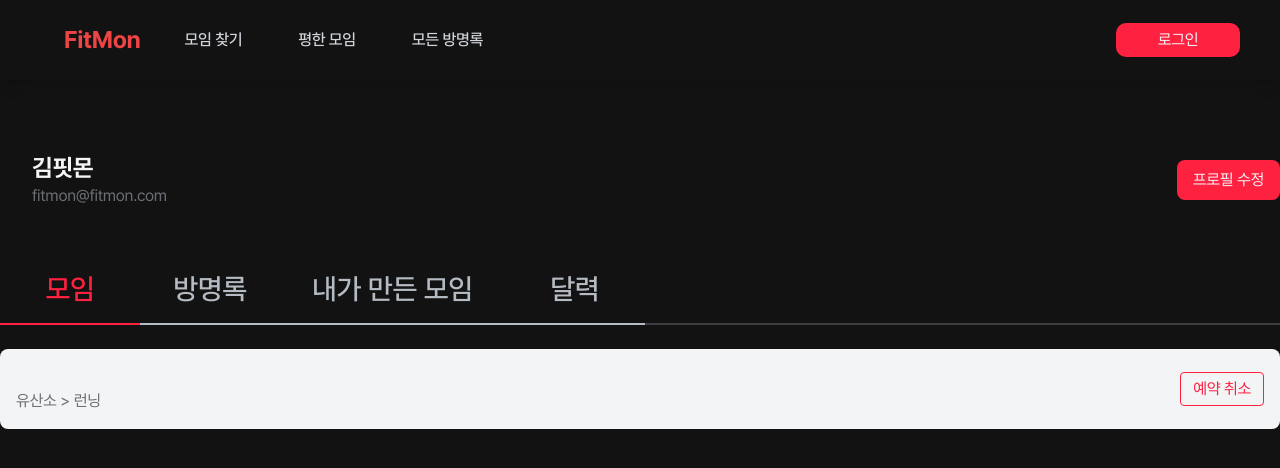
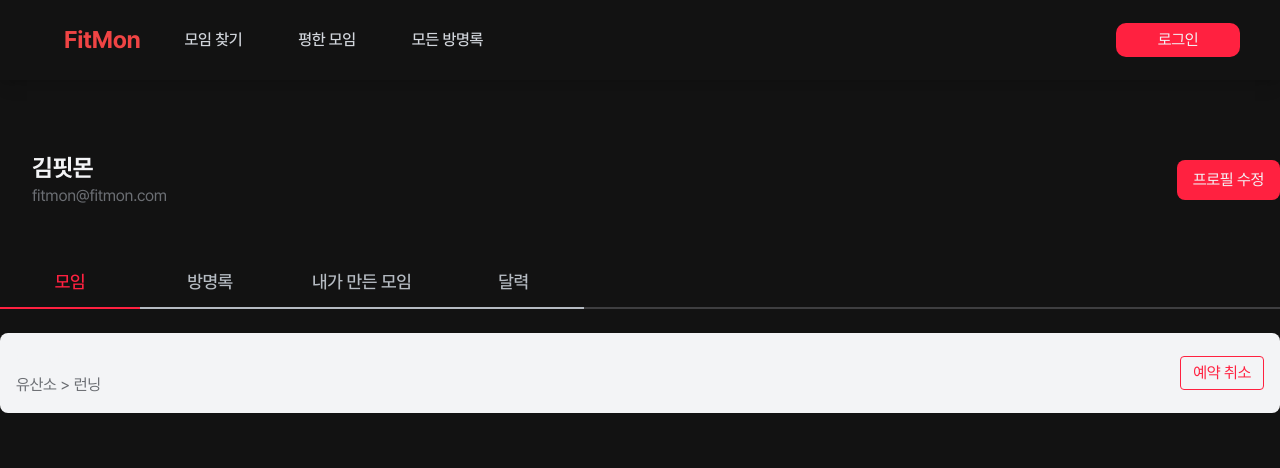
Before and after one commit to FESI06-project/-frontend, a Next.js app: page /mypage/1 in a window 1280 px wide. Shown: the top 468 px of the page. Built offline with nearby package versions, Linux system fonts and the light colour scheme.

Commit message:
✨ feat: 탭바 공통 컴포넌트 글자 크기 변경

```diff
--- a/src/components/Tab.tsx
+++ b/src/components/Tab.tsx
@@ -30,7 +30,7 @@ export default function Tab({
                 key={item.id}
                 onClick={() => handleTabClick(item.id)}
                 className={`
-                  px-[32px] py-3 text-[1.8rem] font-medium min-w-[140px] border-b-[2px]
+                    px-[32px] py-3 text-[1.125rem] font-medium min-w-[140px] border-b-[2px]
                   ${
                     currentTab === item.id
                       ? 'text-primary border-primary -mb-[2px]'
```
